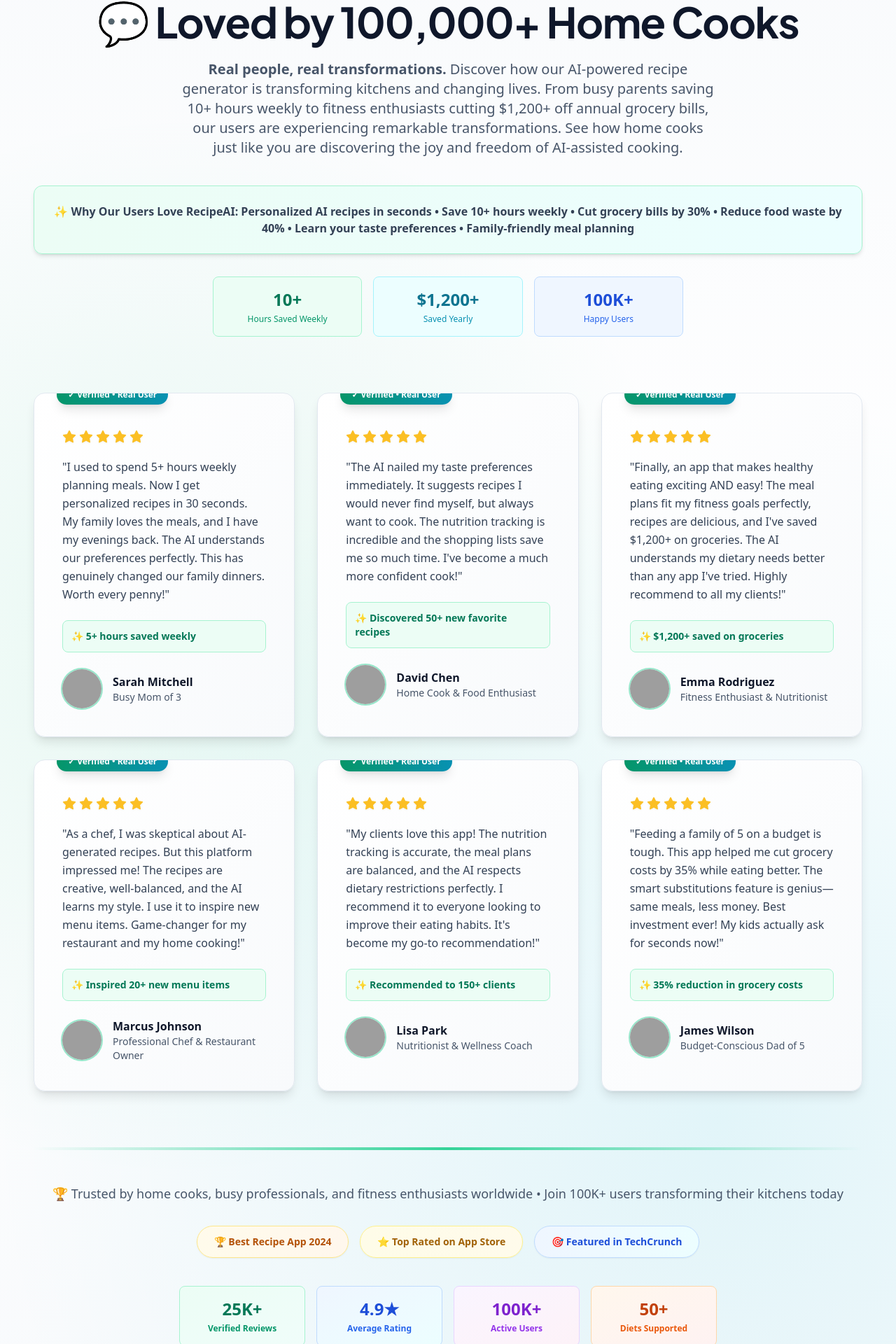
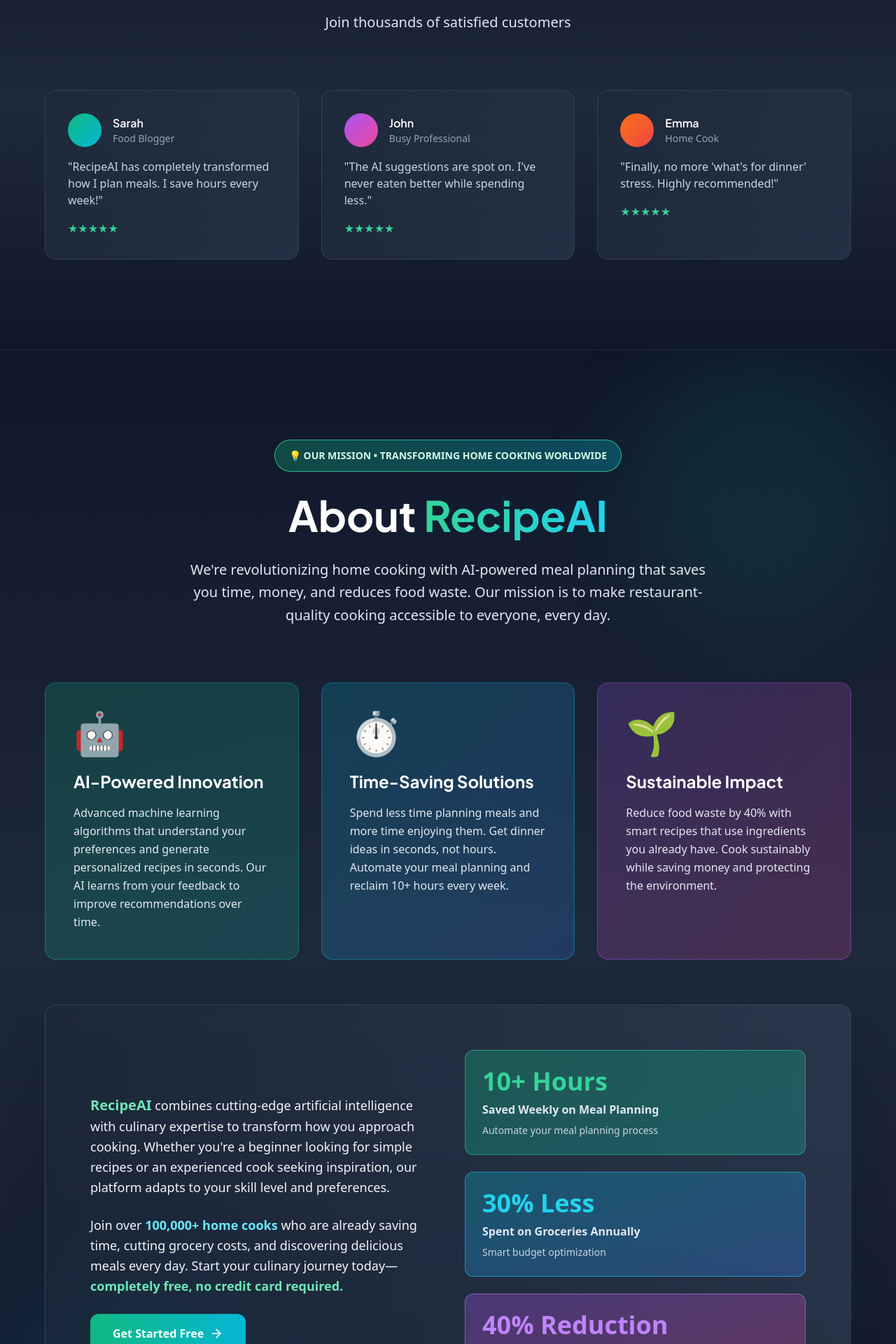
Before and after one commit to FeltSense/web-project-90f869ea-d09e-418f-9369-cc0209593515-1766157275964, a Next.js app: page / in a window 1280 px wide. Shown: the part 8060-9980 px from the top of the page at 70% size. Built offline with nearby package versions, Linux system fonts and the light colour scheme; grey boxes are pictures that could not be loaded.

Commit message:
🔧 Build Fix: Updated components/Testimonials.tsx

```diff
--- a/components/Testimonials.tsx
+++ b/components/Testimonials.tsx
@@ -1,193 +1,52 @@
-'use client';
-
-import { motion } from 'framer-motion';
-import Image from 'next/image';
-import { Star } from 'lucide-react';
-
-const testimonials = [
-  {
-    name: 'Sarah Mitchell',
-    role: 'Busy Mom of 3',
-    quote: 'I used to spend 5+ hours weekly planning meals. Now I get personalized recipes in 30 seconds. My family loves the meals, and I have my evenings back. The AI understands our preferences perfectly. This has genuinely changed our family dinners. Worth every penny!',
-    avatar: 'https://i.pravatar.cc/150?img=1',
-    benefit: '5+ hours saved weekly',
-  },
-  {
-    name: 'David Chen',
-    role: 'Home Cook & Food Enthusiast',
-    quote: 'The AI nailed my taste preferences immediately. It suggests recipes I would never find myself, but always want to cook. The nutrition tracking is incredible and the shopping lists save me so much time. I\'ve become a much more confident cook!',
-    avatar: 'https://i.pravatar.cc/150?img=2',
-    benefit: 'Discovered 50+ new favorite recipes',
-  },
-  {
-    name: 'Emma Rodriguez',
-    role: 'Fitness Enthusiast & Nutritionist',
-    quote: 'Finally, an app that makes healthy eating exciting AND easy! The meal plans fit my fitness goals perfectly, recipes are delicious, and I\'ve saved $1,200+ on groceries. The AI understands my dietary needs better than any app I\'ve tried. Highly recommend to all my clients!',
-    avatar: 'https://i.pravatar.cc/150?img=3',
-    benefit: '$1,200+ saved on groceries',
-  },
-  {
-    name: 'Marcus Johnson',
-    role: 'Professional Chef & Restaurant Owner',
-    quote: 'As a chef, I was skeptical about AI-generated recipes. But this platform impressed me! The recipes are creative, well-balanced, and the AI learns my style. I use it to inspire new menu items. Game-changer for my restaurant and my home cooking!',
-    avatar: 'https://i.pravatar.cc/150?img=4',
-    benefit: 'Inspired 20+ new menu items',
-  },
-  {
-    name: 'Lisa Park',
-    role: 'Nutritionist & Wellness Coach',
-    quote: 'My clients love this app! The nutrition tracking is accurate, the meal plans are balanced, and the AI respects dietary restrictions perfectly. I recommend it to everyone looking to improve their eating habits. It\'s become my go-to recommendation!',
-    avatar: 'https://i.pravatar.cc/150?img=5',
-    benefit: 'Recommended to 150+ clients',
-  },
-  {
-    name: 'James Wilson',
-    role: 'Budget-Conscious Dad of 5',
-    quote: 'Feeding a family of 5 on a budget is tough. This app helped me cut grocery costs by 35% while eating better. The smart substitutions feature is genius—same meals, less money. Best investment ever! My kids actually ask for seconds now!',
-    avatar: 'https://i.pravatar.cc/150?img=6',
-    benefit: '35% reduction in grocery costs',
-  },
-];
+'use client'
 
 export default function Testimonials() {
   return (
-    <section id="testimonials" className="py-24 md:py-32 bg-gradient-to-b from-slate-50 via-white to-slate-50 relative overflow-hidden">
-      {/* Background decorative elements */}
-      <div className="absolute inset-0 bg-[radial-gradient(circle_at_20%_50%,rgba(16,185,129,0.1),transparent_50%)]" />
-      <div className="absolute inset-0 bg-[radial-gradient(circle_at_80%_80%,rgba(6,182,212,0.1),transparent_50%)]" />
+    <section className="relative py-32 px-4 sm:px-6 lg:px-8 bg-gradient-to-b from-slate-900 via-slate-800 to-slate-900 overflow-hidden border-t border-slate-700/50">
+      <div className="relative z-10 max-w-6xl mx-auto">
+        <div className="text-center mb-20">
+          <h2 className="text-4xl sm:text-5xl lg:text-6xl font-bold text-white mb-8">What Our Users Say</h2>
+          <p className="text-xl text-slate-200 max-w-3xl mx-auto leading-relaxed">Join thousands of satisfied customers</p>
+        </div>
 
-      <div className="max-w-7xl mx-auto px-6 sm:px-8 lg:px-12 relative z-10">
-        <motion.div
-          initial={{ opacity: 0, y: 20 }}
-          whileInView={{ opacity: 1, y: 0 }}
-          viewport={{ once: true }}
-          className="text-center mb-20"
-        >
-          <div className="inline-flex items-center gap-2 px-5 py-3 rounded-full bg-gradient-to-r from-emerald-100 to-cyan-100 border border-emerald-300 mb-8 shadow-lg shadow-emerald-500/10">
-            <span className="text-sm font-bold text-emerald-700">⭐ 4.9★ Rating • 25,000+ Reviews</span>
-          </div>
-          <h2 className="text-4xl md:text-5xl lg:text-6xl font-bold tracking-tight leading-[1.2] text-slate-900 mb-6">
-            💬 Loved by 100,000+ Home Cooks
-          </h2>
-          <p className="text-lg md:text-xl text-slate-600 max-w-3xl mx-auto leading-relaxed font-medium">
-            <strong>Real people, real transformations.</strong> Discover how our AI-powered recipe generator is transforming kitchens and changing lives. From busy parents saving 10+ hours weekly to fitness enthusiasts cutting $1,200+ off annual grocery bills, our users are experiencing remarkable transformations. See how home cooks just like you are discovering the joy and freedom of AI-assisted cooking.
-          </p>
-
-          {/* Value Proposition Highlights */}
-          <div className="mt-10 p-6 rounded-xl bg-gradient-to-r from-emerald-50 to-cyan-50 border border-emerald-200 shadow-md">
-            <p className="text-slate-700 font-semibold text-base">✨ <strong>Why Our Users Love RecipeAI:</strong> Personalized AI recipes in seconds • Save 10+ hours weekly • Cut grocery bills by 30% • Reduce food waste by 40% • Learn your taste preferences • Family-friendly meal planning</p>
-          </div>
-          <div className="mt-8 grid grid-cols-3 gap-4 max-w-2xl mx-auto text-center">
-            <div className="p-4 rounded-lg bg-emerald-50 border border-emerald-200">
-              <p className="text-2xl font-bold text-emerald-700">10+</p>
-              <p className="text-xs text-emerald-600 mt-1">Hours Saved Weekly</p>
-            </div>
-            <div className="p-4 rounded-lg bg-cyan-50 border border-cyan-200">
-              <p className="text-2xl font-bold text-cyan-700">$1,200+</p>
-              <p className="text-xs text-cyan-600 mt-1">Saved Yearly</p>
-            </div>
-            <div className="p-4 rounded-lg bg-blue-50 border border-blue-200">
-              <p className="text-2xl font-bold text-blue-700">100K+</p>
-              <p className="text-xs text-blue-600 mt-1">Happy Users</p>
+        <div className="grid md:grid-cols-3 gap-8">
+          <div className="p-8 rounded-2xl bg-gradient-to-br from-slate-800/50 to-slate-700/50 border border-slate-600/50">
+            <div className="flex items-center gap-4 mb-4">
+              <div className="w-12 h-12 rounded-full bg-gradient-to-br from-emerald-500 to-cyan-500"></div>
+              <div>
+                <h4 className="text-white font-semibold">Sarah</h4>
+                <p className="text-slate-400 text-sm">Food Blogger</p>
               </div>
             </div>
-        </motion.div>
-
-        <div className="grid md:grid-cols-2 lg:grid-cols-3 gap-8">
-          {testimonials.map((testimonial, index) => (
-            <motion.div
-              key={testimonial.name}
-              initial={{ opacity: 0, y: 30 }}
-              whileInView={{ opacity: 1, y: 0 }}
-              viewport={{ once: true }}
-              transition={{ delay: index * 0.15, duration: 0.6 }}
-              className="group relative bg-gradient-to-br from-white to-slate-50 rounded-2xl p-8 sm:p-10 shadow-lg hover:shadow-2xl border border-slate-200 hover:border-emerald-400 relative hover:-translate-y-3 transition-all duration-300 overflow-hidden transform hover:scale-105"
-            >
-              <div className="absolute inset-0 bg-gradient-to-br from-emerald-50 via-transparent to-cyan-50 opacity-0 group-hover:opacity-100 transition-opacity duration-300 rounded-2xl" />
-
-              <div className="absolute top-0 right-0 w-32 h-32 bg-emerald-200 rounded-full mix-blend-multiply filter blur-3xl opacity-0 group-hover:opacity-15 transition-opacity duration-300" />
-
-              {/* Verified User Badge */}
-              <div className="absolute -top-3 left-8 bg-gradient-to-r from-emerald-600 to-cyan-600 text-white text-xs px-4 py-1.5 rounded-full font-bold shadow-lg">
-                ✓ Verified • Real User
+            <p className="text-slate-300">&quot;RecipeAI has completely transformed how I plan meals. I save hours every week!&quot;</p>
+            <div className="mt-4 text-emerald-400">★★★★★</div>
           </div>
 
-              {/* Star Rating */}
-              <div className="flex gap-1 mb-5 mt-3">
-                {[...Array(5)].map((_, i) => (
-                  <Star key={i} className="w-5 h-5 fill-amber-400 text-amber-400 drop-shadow-sm" />
-                ))}
+          <div className="p-8 rounded-2xl bg-gradient-to-br from-slate-800/50 to-slate-700/50 border border-slate-600/50">
+            <div className="flex items-center gap-4 mb-4">
+              <div className="w-12 h-12 rounded-full bg-gradient-to-br from-purple-500 to-pink-500"></div>
+              <div>
+                <h4 className="text-white font-semibold">John</h4>
+                <p className="text-slate-400 text-sm">Busy Professional</p>
+              </div>
+            </div>
+            <p className="text-slate-300">&quot;The AI suggestions are spot on. I&apos;ve never eaten better while spending less.&quot;</p>
+            <div className="mt-4 text-emerald-400">★★★★★</div>
           </div>
 
-              {/* Quote */}
-              <p className="text-slate-700 mb-6 leading-relaxed text-base font-medium relative z-10">
-                "{testimonial.quote}"
-              </p>
-
-              {/* Benefit Highlight */}
-              <div className="mb-6 p-3 rounded-lg bg-emerald-50 border border-emerald-200 relative z-10">
-                <p className="text-sm font-semibold text-emerald-700">✨ {testimonial.benefit}</p>
-              </div>
-
-              {/* Person Info with Avatar */}
-              <div className="flex items-center gap-4 relative z-10">
-                <Image
-                  src={testimonial.avatar}
-                  alt={testimonial.name}
-                  width={56}
-                  height={56}
-                  className="rounded-full ring-2 ring-emerald-400/50 group-hover:ring-emerald-400 transition-all"
-                />
+          <div className="p-8 rounded-2xl bg-gradient-to-br from-slate-800/50 to-slate-700/50 border border-slate-600/50">
+            <div className="flex items-center gap-4 mb-4">
+              <div className="w-12 h-12 rounded-full bg-gradient-to-br from-orange-500 to-red-500"></div>
               <div>
-                  <p className="font-bold text-slate-900 text-base">{testimonial.name}</p>
-                  <p className="text-sm text-slate-600 font-medium">{testimonial.role}</p>
+                <h4 className="text-white font-semibold">Emma</h4>
+                <p className="text-slate-400 text-sm">Home Cook</p>
               </div>
             </div>
-            </motion.div>
-          ))}
-        </div>
-
-        {/* Additional Trust Section */}
-        <motion.div
-          initial={{ opacity: 0, y: 20 }}
-          whileInView={{ opacity: 1, y: 0 }}
-          viewport={{ once: true }}
-          transition={{ delay: 0.3 }}
-          className="mt-20 text-center"
-        >
-          <div className="mb-12 h-1 bg-gradient-to-r from-transparent via-emerald-400 to-transparent rounded-full"></div>
-          <p className="text-slate-600 font-medium mb-8 text-lg">🏆 Trusted by home cooks, busy professionals, and fitness enthusiasts worldwide • Join 100K+ users transforming their kitchens today</p>
-          <div className="flex flex-wrap justify-center gap-4 mb-10">
-            <div className="px-6 py-3 rounded-full bg-gradient-to-r from-amber-50 to-orange-50 border border-amber-200 shadow-sm hover:shadow-md transition-shadow">
-              <p className="text-sm font-semibold text-amber-700">🏆 Best Recipe App 2024</p>
-            </div>
-            <div className="px-6 py-3 rounded-full bg-gradient-to-r from-yellow-50 to-amber-50 border border-yellow-200 shadow-sm hover:shadow-md transition-shadow">
-              <p className="text-sm font-semibold text-yellow-700">⭐ Top Rated on App Store</p>
-            </div>
-            <div className="px-6 py-3 rounded-full bg-gradient-to-r from-blue-50 to-cyan-50 border border-blue-200 shadow-sm hover:shadow-md transition-shadow">
-              <p className="text-sm font-semibold text-blue-700">🎯 Featured in TechCrunch</p>
+            <p className="text-slate-300">&quot;Finally, no more &apos;what&apos;s for dinner&apos; stress. Highly recommended!&quot;</p>
+            <div className="mt-4 text-emerald-400">★★★★★</div>
           </div>
         </div>
-          <div className="grid grid-cols-2 md:grid-cols-4 gap-4 max-w-3xl mx-auto">
-            <div className="p-4 rounded-lg bg-gradient-to-br from-emerald-50 to-teal-50 border border-emerald-200">
-              <p className="text-2xl font-bold text-emerald-700">25K+</p>
-              <p className="text-xs text-emerald-600 mt-1 font-semibold">Verified Reviews</p>
-            </div>
-            <div className="p-4 rounded-lg bg-gradient-to-br from-blue-50 to-cyan-50 border border-blue-200">
-              <p className="text-2xl font-bold text-blue-700">4.9★</p>
-              <p className="text-xs text-blue-600 mt-1 font-semibold">Average Rating</p>
-            </div>
-            <div className="p-4 rounded-lg bg-gradient-to-br from-purple-50 to-pink-50 border border-purple-200">
-              <p className="text-2xl font-bold text-purple-700">100K+</p>
-              <p className="text-xs text-purple-600 mt-1 font-semibold">Active Users</p>
-            </div>
-            <div className="p-4 rounded-lg bg-gradient-to-br from-orange-50 to-red-50 border border-orange-200">
-              <p className="text-2xl font-bold text-orange-700">50+</p>
-              <p className="text-xs text-orange-600 mt-1 font-semibold">Diets Supported</p>
-            </div>
-          </div>
-        </motion.div>
       </div>
     </section>
-  );
+  )
 }
```
Lines whose indentation alone changed are shown as unchanged.
